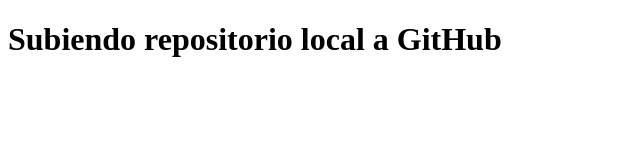
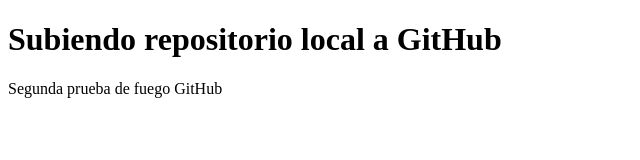
Before and after one commit to Roderichs/ing-github, a plain HTML site: page index.html in a window 1280 px wide. Shown: the whole page, without its empty margins (0-640 px from the left). Drawn offline with Linux system fonts and the light colour scheme.

Commit message:
next two commit

```diff
--- a/index.html
+++ b/index.html
@@ -8,5 +8,6 @@
 </head>
 <body>
     <h1>Subiendo repositorio local a GitHub</h1>
+    <p>Segunda prueba de fuego GitHub</p>
 </body>
 </html>
```
